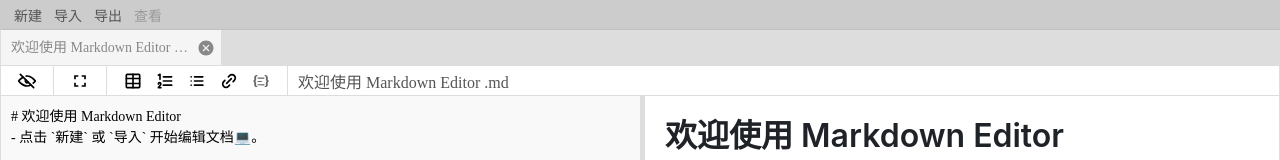
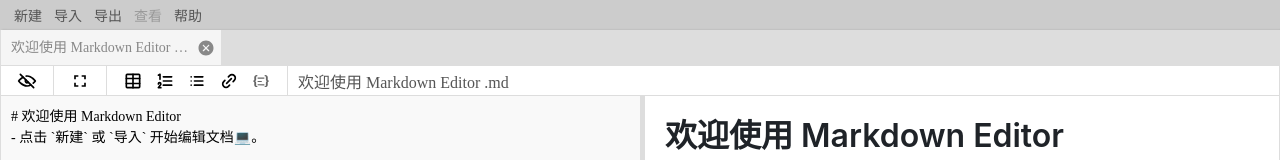
Before and after one commit to wxShawn/Markdown-Editor, a Vue app: page / in a window 1280 px wide. Shown: the top 160 px of the page. Built offline with nearby package versions, Linux system fonts and the light colour scheme.

Commit message:
feat: 封装Dropdown组件、添加菜单栏【帮助】按钮及相关功能

```diff
--- a/src/components/MenuBar.vue
+++ b/src/components/MenuBar.vue
@@ -2,24 +2,19 @@
   <div class="menu-bar">
     <button class="btn" @click="handleAddClick">新建</button>
     <button class="btn" @click="handleImport">导入</button>
-    <button class="btn"
+    <dropdown
       :disabled="!selectedFile"
-      @click="showExportOptions = !showExportOptions"
-      @blur="showExportOptions = false"
-    >导出
-      <transition name="fade">
-        <div class="btn-options" v-show="showExportOptions">
-          <div @click="handleExportMarkdown">导出为 Markdown</div>
-          <div @click="handleExportPdf">导出为 PDF</div>
-        </div>
-      </transition>
-    </button>
+      title="导出"
+      :options="exportOptions"
+    />
     <button class="btn" disabled>查看</button>
+    <dropdown title="帮助" :options="helpOptions" />
   </div>
 </template>
 
 <script setup>
-import { computed, ref, toRefs } from 'vue';
+import { computed, reactive, ref, toRefs } from 'vue';
+import Dropdown from './common/Dropdown.vue';
 
 const props = defineProps({
   fileList: Array,
@@ -64,14 +59,30 @@
   link.click();
 }
 
-// 显示导出下拉菜单
-const showExportOptions = ref(false);
-
 // 当前选中file
 const selectedFile = computed(() => {
   const file = fileList.value[selectedIndex.value];
   return file ? file : null;
 });
+
+/**
+ * ********** 导出 **********
+ */
+
+ const exportOptions = [
+  {
+    value: '导出为 Markdown',
+    click() {
+      handleExportMarkdown();
+    }
+  },
+  {
+    value: '导出为 PDF',
+    click() {
+      handleExportPdf();
+    }
+  }
+ ]
 
 // 导出为markdown
 const handleExportMarkdown = () => {
@@ -88,6 +99,36 @@
 // 导出为PDF
 const handleExportPdf = () => {
   window.print();
+}
+
+/**
+ * ********** 帮助 **********
+ */
+const helpOptions = reactive([
+  {
+    value: '使用说明',
+    click() {
+      openUsersManual()
+    }
+  },
+  {
+    value: '关于',
+    click() {
+      openAbout();
+    }
+  }
+]);
+
+// 打开关于页面
+const openAbout = async () => {
+  const about = await (await import('../doc/about')).default;
+  emits('add', about);
+}
+
+// 打开使用说明页面
+const openUsersManual = async () => {
+  const usersManual = await (await import('../doc/usersManual')).default;
+  emits('add', usersManual);
 }
 </script>
 
--- /dev/null
+++ b/src/components/common/Dropdown.vue
@@ -0,0 +1,81 @@
+<template>
+  <button class="btn"
+    :disabled="disabled"
+    @click="showOptions = !showOptions"
+    @blur="showOptions = false"
+  >{{ title }}
+    <transition name="fade">
+      <div class="btn-options" v-show="showOptions">
+        <div v-for="op in options" @click="op.click()">{{ op.value }}</div>
+      </div>
+    </transition>
+  </button>
+</template>
+
+<script setup>
+import { ref, toRefs } from 'vue';
+
+const props = defineProps({
+  disabled: Boolean,
+  title: String,
+  options: Array,
+});
+const { disabled, title, options } = toRefs(props);
+
+const showOptions = ref(false);
+</script>
+
+<style scoped>
+.btn {
+  position: relative;
+  border: none;
+  background: none;
+  font-size: 14px;
+  color: #555;
+  cursor: pointer;
+}
+
+.btn:disabled, .btn:disabled.btn:hover {
+  background: none;
+  border-radius: 0;
+  color: #999;
+  cursor: not-allowed;
+}
+
+.btn:hover, .btn:focus {
+  background: rgba(0, 0, 0, .05);
+  border-radius: 4px;
+}
+
+.btn-options {
+  z-index: 999;
+  position: absolute;
+  top: 26px;
+  left: 0;
+  padding: 5px;
+  background: #fff;
+  border-radius: 6px;
+  box-shadow: 1px 1px 8px #aaa;
+  white-space: nowrap;
+}
+
+.btn-options > div {
+  padding: 5px;
+  border-radius: 5px;
+  text-align: left;
+}
+
+.btn-options > div:hover {
+  background: #eee;
+}
+
+.fade-enter-active,
+.fade-leave-active {
+  transition: opacity 0.2s ease;
+}
+
+.fade-enter-from,
+.fade-leave-to {
+  opacity: 0;
+}
+</style>
--- /dev/null
+++ b/src/doc/about.js
@@ -0,0 +1,8 @@
+
+export default {
+  title: 'About',
+  content: `# About
+**Project name**：Markdown Editor
+**Auther**：wxShawn
+**Repository**：https://github.com/wxShawn/Markdown-Editor  `
+}
--- /dev/null
+++ b/src/doc/usersManual.js
@@ -0,0 +1,13 @@
+export default {
+  title: '使用说明',
+  content: `# 使用说明
+如果你还不了解 Markdown 语法，可以前往 [Markdown 官方教程](https://markdown.com.cn/) 进行学习。
+### 添加文档
+- 新建一篇文档：点击菜单栏 \`新建\` 按钮。
+- 导入本地的文档：点击菜单栏 \`导入\` 按钮，然后选择需要导入的文件。
+### 导出文档
+- 导出为 Markdown：点击菜单栏 \`导出\` 按钮，然后点击 \`导出为 Markdown\`。
+- 导出为 PDF：点击菜单栏 \`导出\` 按钮，然后点击 \`导出为 PDF\`。
+### 保存
+**Markdown Editor** 可将文档保存在浏览器 Local storage 中，你只需要按下快捷键 \`ctrl+s\` 即可完成保存。但是我**建议你将重要文档存储在更安全的地方**，以免发送意外情况导致文档丢失！`
+}
```
